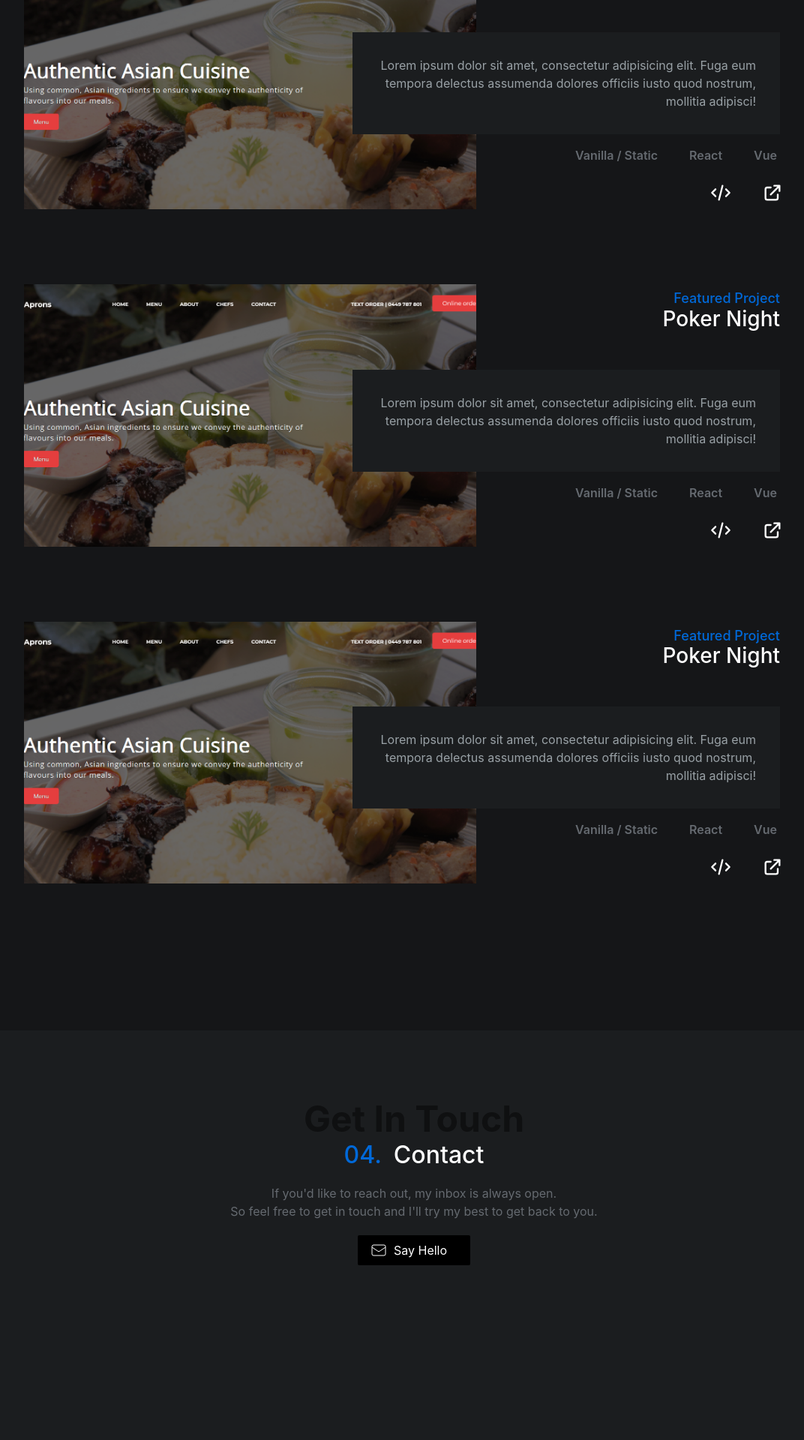
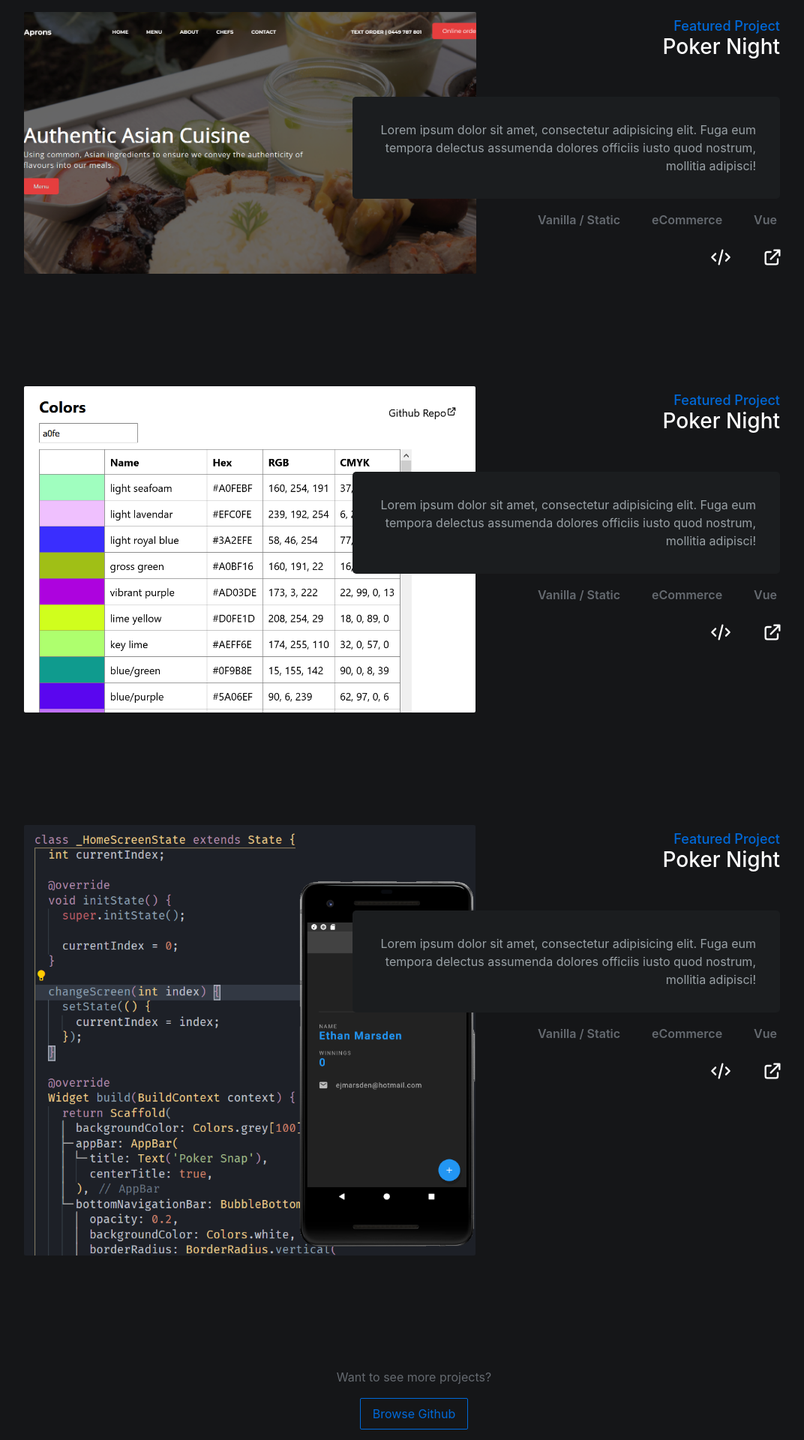
Before and after one commit to timeitel/portfolio, a Next.js app: page / in a window 1280 px wide. Shown: the part 2580-4500 px from the top of the page at 75% size, without its empty margins (88-1160 px from the left). Built offline with nearby package versions, Linux system fonts and the light colour scheme.

Commit message:
add: project md files

```diff
--- a/components/Home/Portfolio/portfolio.tsx
+++ b/components/Home/Portfolio/portfolio.tsx
@@ -2,11 +2,12 @@ import React, { FC } from 'react';
 import styles from '../../../styles/Home.module.scss';
 import s from './Portfolio.module.scss';
 import Project from '../Project/project';
+import { Button } from '../../shared/styles';
 
 const Portfolio: FC<{}> = () => {
   return (
     <section id='portfolio' className={s.wrapper}>
-      <hgroup className='mb-16'>
+      <hgroup>
         <h2
           id={styles.title}
           className='font-black section__title text-c-dark-2'
@@ -18,8 +19,12 @@ const Portfolio: FC<{}> = () => {
         </h3>
       </hgroup>
       <Project image='7aprons.png' />
-      <Project image='7aprons.png' />
-      <Project image='7aprons.png' />
+      <Project image='color-search.png' />
+      <Project image='poker-night.png' />
+      <div className='text-center'>
+        <p>Want to see more projects?</p>
+        <Button className='mx-auto mt-4'>Browse Github</Button>
+      </div>
     </section>
   );
 };
--- a/components/Home/Project/project.tsx
+++ b/components/Home/Project/project.tsx
@@ -22,7 +22,7 @@ const project: FC<ProjectProps> = ({ image }) => {
         </S.FigureCaption>
         <S.ProjectTags>
           <li>Vanilla / Static</li>
-          <li>React</li>
+          <li>eCommerce</li>
           <li>Vue</li>
         </S.ProjectTags>
         <S.ProjectLinks>
--- a/components/Home/Project/styles.ts
+++ b/components/Home/Project/styles.ts
@@ -24,6 +24,7 @@ export const FigureCaption = styled.figcaption`
   color: #99a1a6;
   background: #1b1d1f;
   margin-right: 2rem;
+  border-radius: 5px;
 `;
 
 export const ProjectSubtitle = styled.div`
@@ -54,11 +55,12 @@ export const Project = styled.div`
   display: grid;
   gap: 10px;
   grid-template-columns: repeat(12, 1fr);
-  margin-bottom: 100px;
+  margin: 150px 0;
 
   img {
     grid-area: 1 / 1 / -1 / 8;
     height: 100%;
+    border-radius: 2px;
     object-fit: cover;
     object-position: center;
   }
--- /dev/null
+++ b/content/projects/1 7Aprons.md
@@ -0,0 +1,9 @@
+---
+title: 7 Aprons
+tags: Vanilla / Static, eCommerce, Vue.js
+image: 7aprons.png
+url: https://www.7aprons.com/
+github: https://github.com/timeitel/7aprons
+---
+
+This is the test description for the 7 Aprons website.
--- /dev/null
+++ b/content/projects/2 ColorSearch.md
@@ -0,0 +1,9 @@
+---
+title: 7 Aprons
+tags: Vanilla / Static, eCommerce, Vue.js
+image: 7aprons.png
+url: https://www.7aprons.com/
+github: https://github.com/timeitel/7aprons
+---
+
+This is the test description for the 7 Aprons website.
--- /dev/null
+++ b/content/projects/3 PokerNight.md
@@ -0,0 +1,9 @@
+---
+title: 7 Aprons
+tags: Vanilla / Static, eCommerce, Vue.js
+image: 7aprons.png
+url: https://www.7aprons.com/
+github: https://github.com/timeitel/7aprons
+---
+
+This is the test description for the 7 Aprons website.
```
Also changed, not shown: public/color-search.png (added), public/poker-night.png (added).
